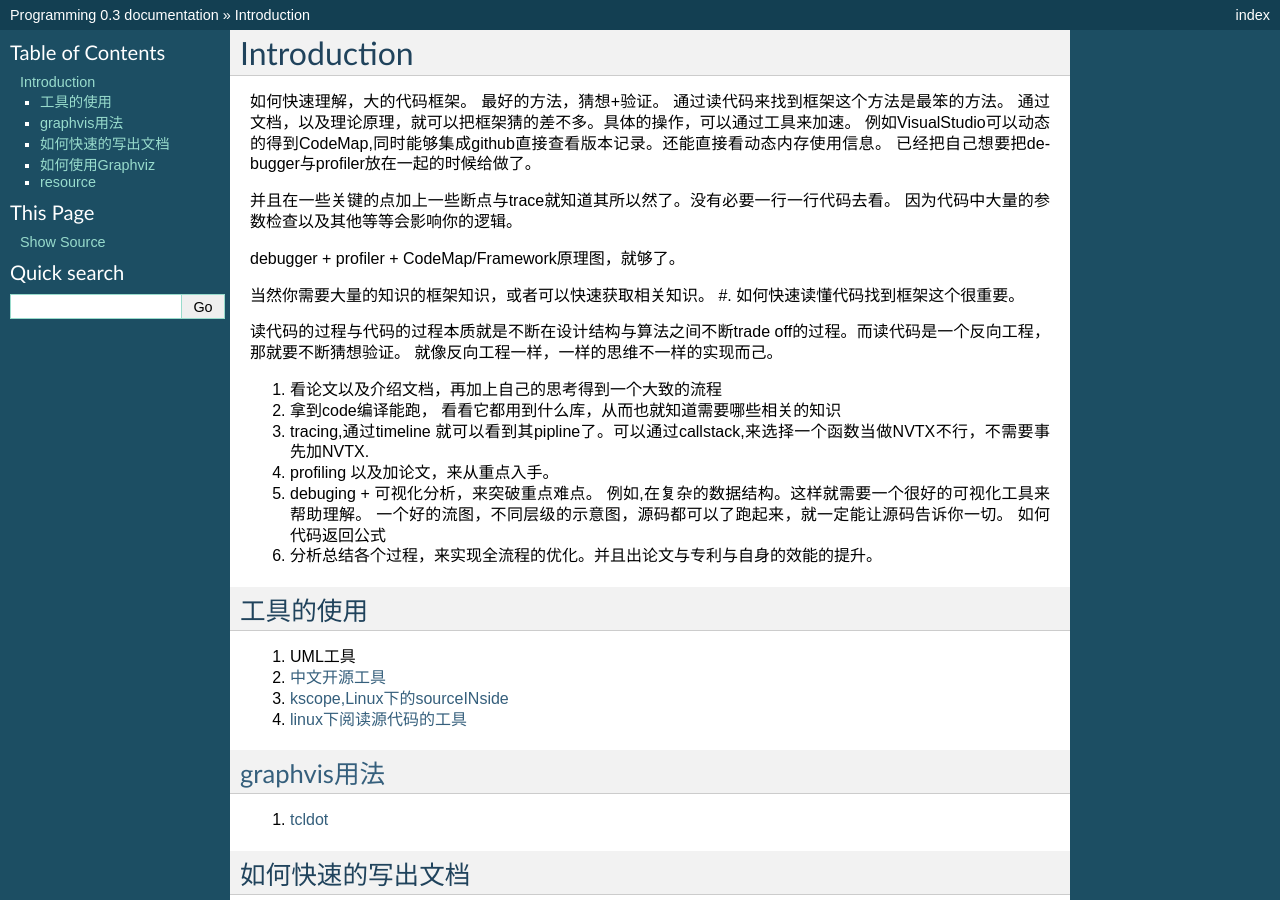
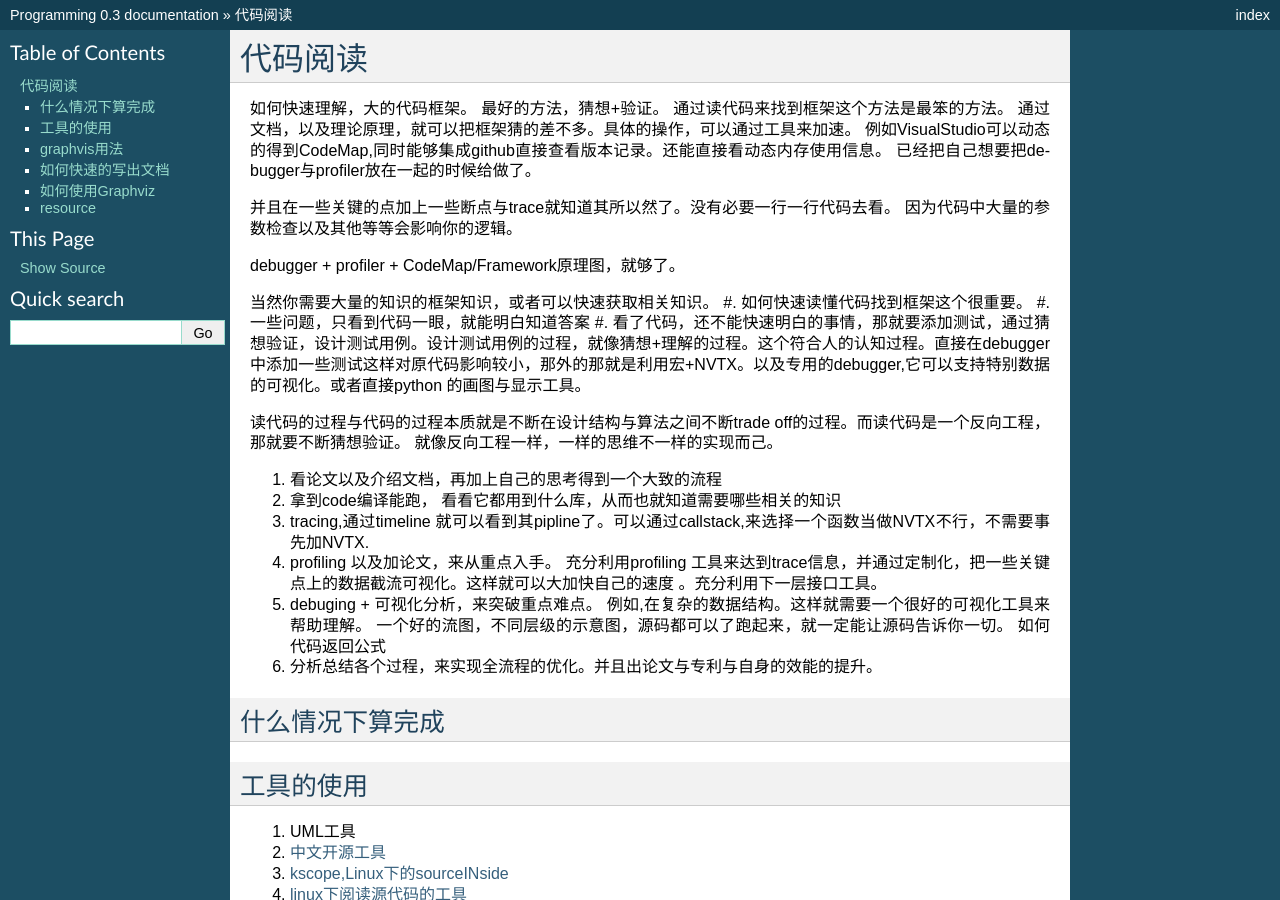
Before and after one commit to gwli/Programming, a Sphinx documentation site: the page built from source/content/Stage_2/CodeReading.rst, in a window 1280 px wide and 900 px high. Built offline with Sphinx 7.4.7, drawn with Linux system fonts in a browser that asks for light colours.

Commit message:
update 如何加快代码的理解

```diff
--- a/source/content/Stage_2/Build.rst
+++ b/source/content/Stage_2/Build.rst
@@ -1,3 +1,7 @@
+**********
+Build tool
+**********
+
 ant 的语法没有make 那样直白。
 
 如何用ant 给aapt 传递参数呢
--- a/source/content/Stage_2/CodeReading.rst
+++ b/source/content/Stage_2/CodeReading.rst
@@ -1,6 +1,6 @@
-************
-Introduction
-************
+********
+代码阅读
+********
 
 如何快速理解，大的代码框架。 最好的方法，猜想+验证。 通过读代码来找到框架这个方法是最笨的方法。
 通过文档，以及理论原理，就可以把框架猜的差不多。具体的操作，可以通过工具来加速。
@@ -14,6 +14,8 @@ debugger + profiler + CodeMap/Framework原理图，就够了。
 
 当然你需要大量的知识的框架知识，或者可以快速获取相关知识。
 #. 如何快速读懂代码找到框架这个很重要。
+#. 一些问题，只看到代码一眼，就能明白知道答案
+#. 看了代码，还不能快速明白的事情，那就要添加测试，通过猜想验证，设计测试用例。设计测试用例的过程，就像猜想+理解的过程。这个符合人的认知过程。直接在debugger中添加一些测试这样对原代码影响较小，那外的那就是利用宏+NVTX。以及专用的debugger,它可以支持特别数据的可视化。或者直接python 的画图与显示工具。
 
 读代码的过程与代码的过程本质就是不断在设计结构与算法之间不断trade off的过程。而读代码是一个反向工程，那就要不断猜想验证。
 就像反向工程一样，一样的思维不一样的实现而己。
@@ -22,11 +24,16 @@ debugger + profiler + CodeMap/Framework原理图，就够了。
 #. 拿到code编译能跑， 看看它都用到什么库，从而也就知道需要哪些相关的知识
 #. tracing,通过timeline 就可以看到其pipline了。可以通过callstack,来选择一个函数当做NVTX不行，不需要事先加NVTX.
 #. profiling 以及加论文，来从重点入手。
+   充分利用profiling 工具来达到trace信息，并通过定制化，把一些关键点上的数据截流可视化。这样就可以大加快自己的速度 。充分利用下一层接口工具。
 #. debuging + 可视化分析，来突破重点难点。
    例如,在复杂的数据结构。这样就需要一个很好的可视化工具来帮助理解。
    一个好的流图，不同层级的示意图，源码都可以了跑起来，就一定能让源码告诉你一切。
    如何代码返回公式
 #. 分析总结各个过程，来实现全流程的优化。并且出论文与专利与自身的效能的提升。
+
+什么情况下算完成
+================
+
 
 工具的使用
 ==========
```
Also changed, not shown: source/content/Stage_1/PythonLanguage.rst (+22 -7 lines), source/content/Stage_2/Overall.rst (+7 -1 lines).
